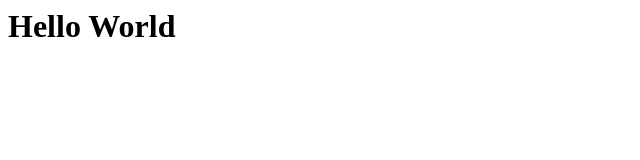
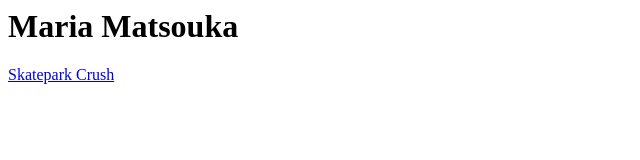
Before and after one commit to mmatsouka/mmatsouka.github.io, a plain HTML site: page index.html in a window 1280 px wide. Shown: the whole page, without its empty margins (0-640 px from the left). Drawn offline with Linux system fonts and the light colour scheme.

Commit message:
Update index.html

```diff
--- a/index.html
+++ b/index.html
@@ -1 +1,3 @@
-<h1>Hello World</h1>
+<h1>Maria Matsouka</h1>
+
+<a href="skatepark-crush/index.html">Skatepark Crush</a>
```
